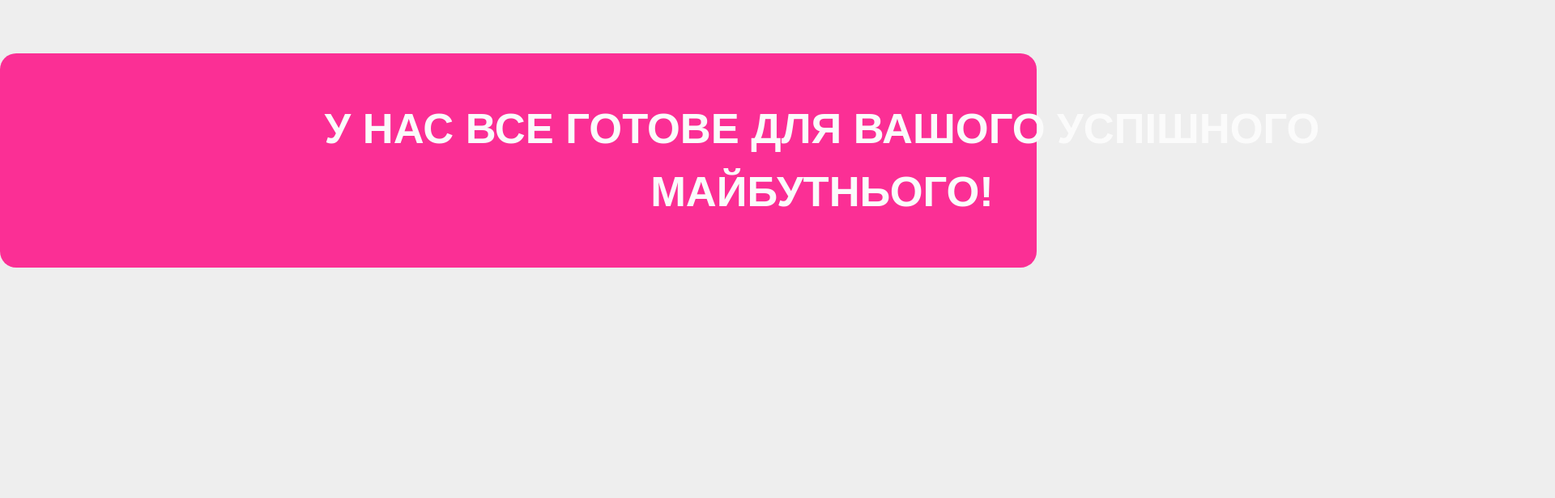
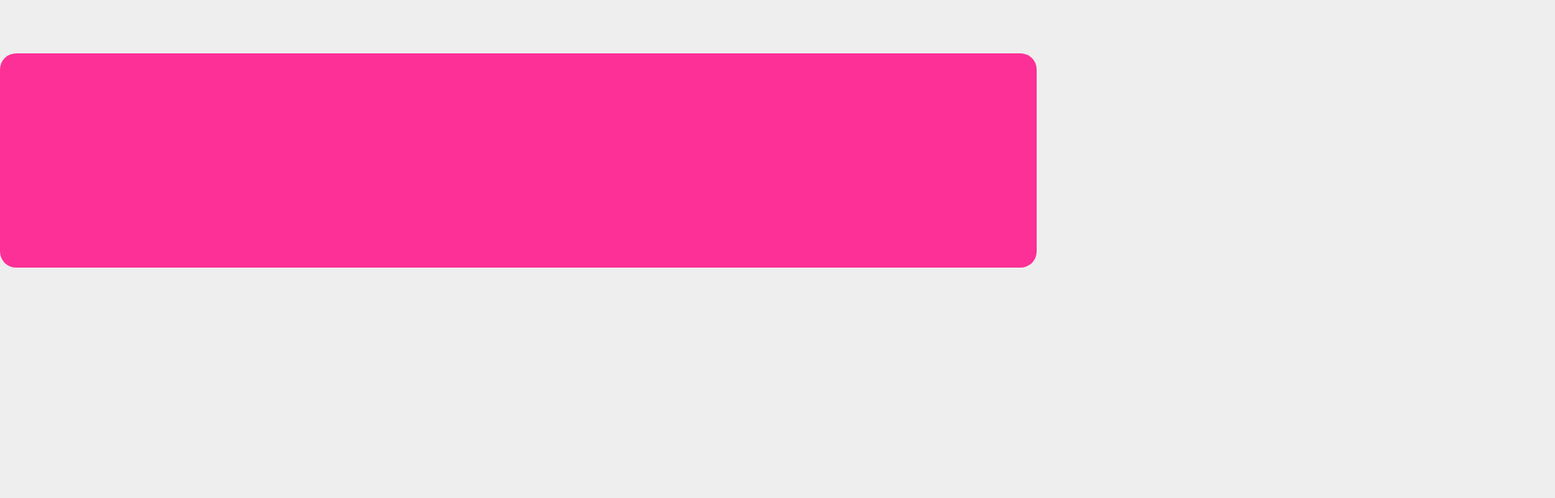
Before and after one commit to pakamaka345/Bridge_to_USA, a React (Create React App) app in the folder frontend/: page / in a window 1280 px wide. Shown: the part 1540-2156 px from the top of the page at 81% size, 1920 px wide, since content can reach past the window. Built offline with nearby package versions, Linux system fonts and the light colour scheme.

Commit message:
Div text centered

```diff
--- a/frontend/src/components/Contacts.js
+++ b/frontend/src/components/Contacts.js
@@ -94,7 +94,7 @@ export default function ContactInfo() {
             <Grid item xs={12} sm={6}>
                 <Box sx={{ width: '100%' }}>
                     <Box className='contact-info' style={{ display: 'flex', flexDirection: 'column', justifyContent: 'center', alignItems: 'center' }}>
-                        <h2 className='contact-title'> ЗАЛИШИЛИСЬ ПИТАННЯ?</h2>
+                        <h2 className='contact-title gradient-text'> ЗАЛИШИЛИСЬ ПИТАННЯ?</h2>
                         <p className='contact-text'>Напишіть нам повідомлення. Наш менеджер відповість вам протягом робочого дня.</p>
                         <Button href='https://www.instagram.com/bridge_to_usa/'
                             target='_blank'
--- a/frontend/src/components/Services.js
+++ b/frontend/src/components/Services.js
@@ -9,6 +9,7 @@ export default function Services() {
     React.useEffect(() => {
         const handleScroll = () => {
             setScrollPosition(window.scrollY);
+            console.log(scrollPosition);
         };
 
         const handleResize = () => {
@@ -29,11 +30,21 @@ export default function Services() {
     } else {
         translateValue = 375;
     }
+    const style = isMobile ? {} : (scrollPosition < 1190 || scrollPosition > 1790) ? //center = 1490 up = 1090 down = 1790
+        {
+            transform: `translateX(${-scrollPosition * 0.249 + translateValue}%)`,
+            transition: 'transform 7s ease-out'
+        }
+    :
+        {
+            transform: `translateX(0)`,
+            transition: 'transform 1s ease-out'
+        };
 
-    const style = isMobile ? {} : {
-        transform: `translateX(${-scrollPosition * 0.3 + translateValue}px)`,
-        transition: 'transform 0.3s ease-out'
-    };
+   /* const style = isMobile ? {} : {
+        transform: `translateX(0)%`,
+        transition: 'transform 0.5s ease-out'
+    };*/
 
     const mobileScrollValues = [ 1450, 1650, 1850, 2050, 2250, 2450]  // Change these values as per your requirement for mobile
     const desktopScrollValues = [1050, 1150, 1350, 1550, 1750, 1950]; // Change these values as per your requirement for desktop
--- a/frontend/src/components/WelcomeScreen.js
+++ b/frontend/src/components/WelcomeScreen.js
@@ -24,7 +24,7 @@ export default function WelcomeScreen() {
     const style = {
         transform: window.innerWidth > 768 ? `translateY(${-scrollPosition}px)` : 'none',
         transition: 'transform 0.3s ease-out'
-    }; // text gradient effect
+    };
 
     window.addEventListener('scroll', function() {
         const scrollPosition = window.scrollY;
@@ -32,7 +32,7 @@ export default function WelcomeScreen() {
         const scrollPercentage = (scrollPosition / maxScrollPosition) * 3000;
         const textElement = document.querySelector('.gradient-text');
         textElement.style.backgroundPosition = scrollPercentage + '%';
-    });
+    }); // text gradient effect
 
     return (
         <div className='welcome-screen' style={style} id='start-page'>
```
